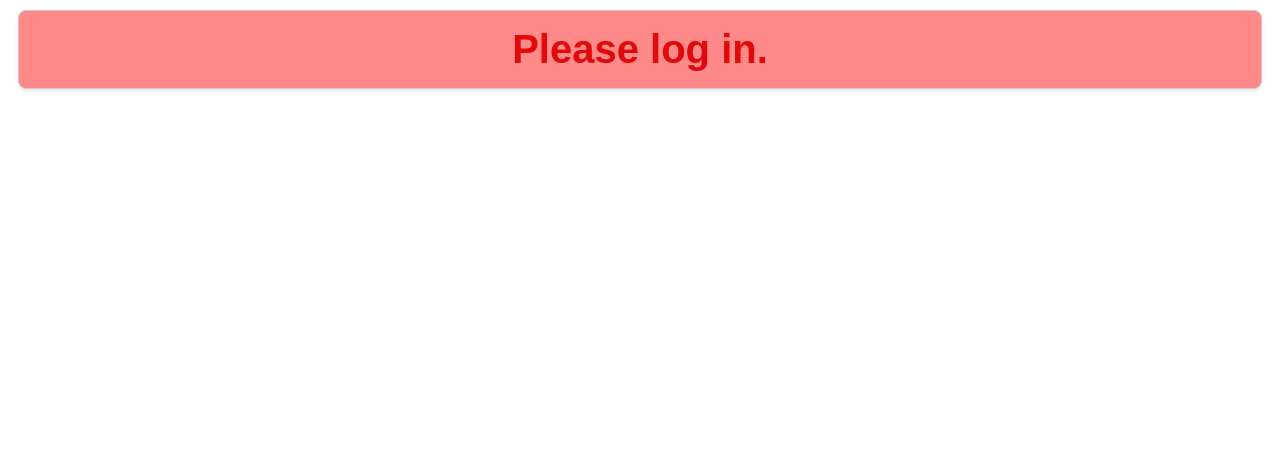
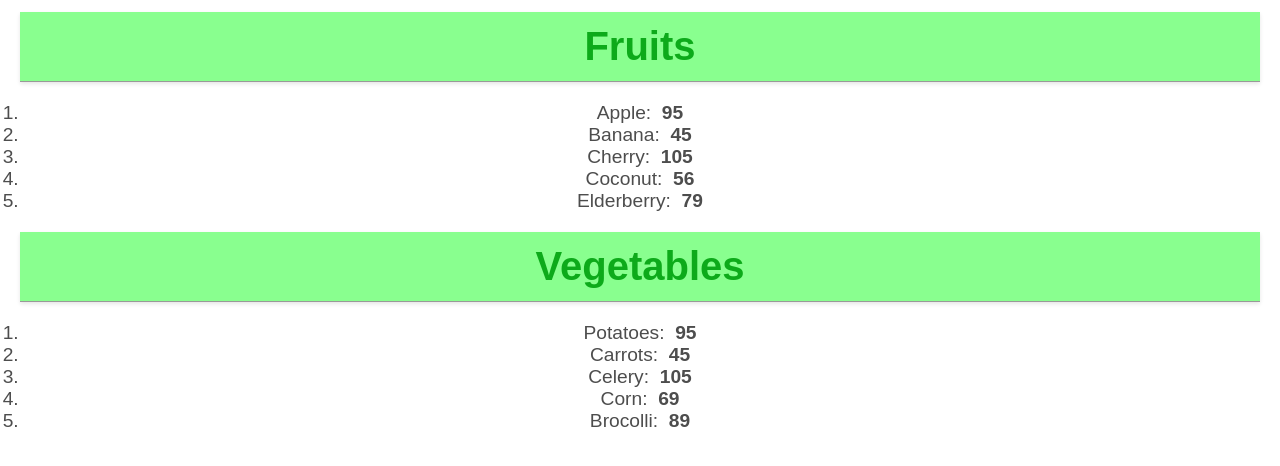
Before and after one commit to EdrianHernandez/REACT, a React (Vite) app in the folder my-react-app/: page / in a window 1280 px wide. Shown: the top 466 px of the page. Built offline with nearby package versions, Linux system fonts and the light colour scheme.

Commit message:
List Rendering

```diff
--- a/my-react-app/src/App.jsx
+++ b/my-react-app/src/App.jsx
@@ -1,12 +1,23 @@
-import UserGreeting from './UserGreeting.jsx';
+import List from './List.jsx';
 
 function App() {
 
-  return (
-    <>
-      <UserGreeting isLoggedIn = {false} />
-    </>
-  );
+  const fruits = [{id: 1, name: 'Apple', calories: 95},
+                  {id: 2, name: 'Banana', calories: 45},
+                  {id: 3, name: 'Cherry', calories: 105},
+                  {id: 4, name: 'Coconut', calories: 56},
+                  {id: 5, name: 'Elderberry', calories: 79}];
+
+  const vegetables = [{id: 6, name: 'Potatoes', calories: 95},
+                      {id: 7, name: 'Carrots', calories: 45},
+                      {id: 8, name: 'Celery', calories: 105},
+                      {id: 9, name: 'Corn', calories: 69},
+                      {id: 10, name: 'Brocolli', calories: 89}];
+
+  return ( <>
+            {fruits.length > 0 && <List items={fruits} category="Fruits"/>}
+            {vegetables.length > 0 && <List items={vegetables} category="Vegetables"/>}
+          </>);
 }
 
 export default App
--- /dev/null
+++ b/my-react-app/src/List.jsx
@@ -0,0 +1,37 @@
+import PropTypes from "prop-types"
+
+function List(props){
+
+    const category = props.category;
+    const itemList = props.items;
+
+    // fruits.sort((a, b) => a.name.localeCompare(b.name)); //ALPHABETICAL
+    // fruits.sort((a, b) => b.name.localeCompare(a.name)); //REVERSE ALPHABETICAL
+    // fruits.sort((a, b) => a.calories - b.calories); //CALORIES ASCENDING
+    // fruits.sort((a, b) => b.calories - a.calories); //CALORIES DESCENDING
+
+    // const lowCalFruit = fruits.filter(fruit => fruit.calories < 100);
+    // const highCalFruit = fruits.filter(fruit => fruit.calories >= 100);
+
+    const listitems = itemList.map(item => <li key={item.id}>
+                                          {item.name}: &nbsp;
+                                          <b>{item.calories}</b></li>)
+
+    return( <>
+                <h2 className="list-category">{category}</h2>
+                <ol className="list-items">{listitems}</ol>
+            </>);
+}
+List.PropTypes = {
+    category: PropTypes.string,
+    items: PropTypes.arrayOf(PropTypes.shape({
+        id: PropTypes.number,
+        name: PropTypes.string,
+        calories: PropTypes.number,
+    })),
+}
+List.defaultProps = {
+    category: 'Category',
+    items: []
+}
+export default List
--- a/my-react-app/src/index.css
+++ b/my-react-app/src/index.css
@@ -74,3 +74,29 @@
   text-align: center;
   margin: 10px;
 }
+
+
+
+.list-category{
+  font-family: Arial, sans-serif;
+  font-size: 2.5em;
+  padding: 12px;
+  color: #0daa1a;
+  background-color: #89ff8f;
+  margin: 12px;
+  box-shadow: 0 2px 4px rgba(0, 0, 0, 0.1);
+  text-align: center;
+  border-bottom: 1px solid hsl(0, 0%, 60%);
+}
+.list-items{
+  font-family: Arial, sans-serif;
+  font-size: 1.2em;
+  padding: 8px;
+  color: hsl(0, 0%, 30%);
+  margin: 8px;
+  text-align: center;
+}
+.list-category li:hover{
+  background-color: #f0f0f0;
+  cursor: pointer;
+}
```
